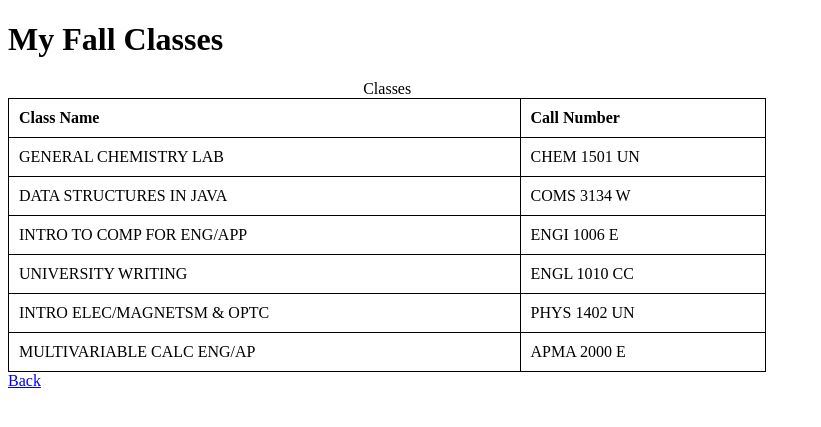
After one commit to cjiang-git/Flask-Project, a Flask app: page /My_Fall_Classes in a window 1280 px wide. The commit adds this page. Shown: the top 427 px of the page, without its empty margins (0-821 px from the left). Run offline with Flask 2, Linux system fonts and the light colour scheme.

Commit message:
AddedCoursesPage

```diff
--- a/app.py
+++ b/app.py
@@ -24,6 +24,10 @@ def test():
 def favAss():
     return render_template("Fav_assign.html")
 
+@app.route("/My_Fall_Classes")
+def fallC():
+    return render_template("FallC.html")
+
 
 
 
--- /dev/null
+++ b/templates/FallC.html
@@ -0,0 +1,58 @@
+<!DOCTYPE html>
+<html>
+    <head>
+        <title>Fall Classes</title>
+        <style>
+        table, th, td {
+          border: 1px solid black;
+          border-collapse: collapse;
+        }
+        th, td {
+          padding: 10px;
+        }
+        th {
+          text-align: left;
+        }
+    </style>
+    <head>
+    <body>
+
+    <h1>My Fall Classes</h1>
+
+    <table style="width:60%"><caption>Classes</caption>
+        <thead>
+            <tr>
+                <th>Class Name</th>
+                <th>Call Number</th>
+            </tr>
+        </thead>
+        <tbody>
+            <tr>
+                <td>GENERAL CHEMISTRY LAB</td>
+                <td>CHEM 1501 UN</td>
+            </tr>
+            <tr>
+                <td>DATA STRUCTURES IN JAVA</td>
+                <td>COMS 3134 W</td>
+            </tr>
+            <tr>
+                <td>INTRO TO COMP FOR ENG/APP</td>
+                <td>ENGI 1006 E</td>
+            </tr>
+            <tr>
+                <td>UNIVERSITY WRITING</td>
+                <td>ENGL 1010 CC</td>
+            </tr>
+            <tr>
+                <td>INTRO ELEC/MAGNETSM & OPTC</td>
+                <td>PHYS 1402 UN</td>
+            </tr>
+            <tr>
+                <td>MULTIVARIABLE CALC ENG/AP</td>
+                <td>APMA 2000 E</td>
+            </tr>
+        </tbody>
+    </table>
+    <a href="/">Back</a>
+    </body>
+</html>
--- a/templates/index.html
+++ b/templates/index.html
@@ -14,7 +14,7 @@
 
     <p><a href="/FavoriteAssignment">My favorite assignment this semester</a></p>
 
-    <p><a href="/FavoriteClasses">My classes this semester</a></p>
+    <p><a href="/My_Fall_Classes">My classes this semester</a></p>
 
     <p><a href="https://www.youtube.com/watch?v=dQw4w9WgXcQ">My favorite website</a></p>
     </body>
```
Also changed, not shown: 1 other file.
